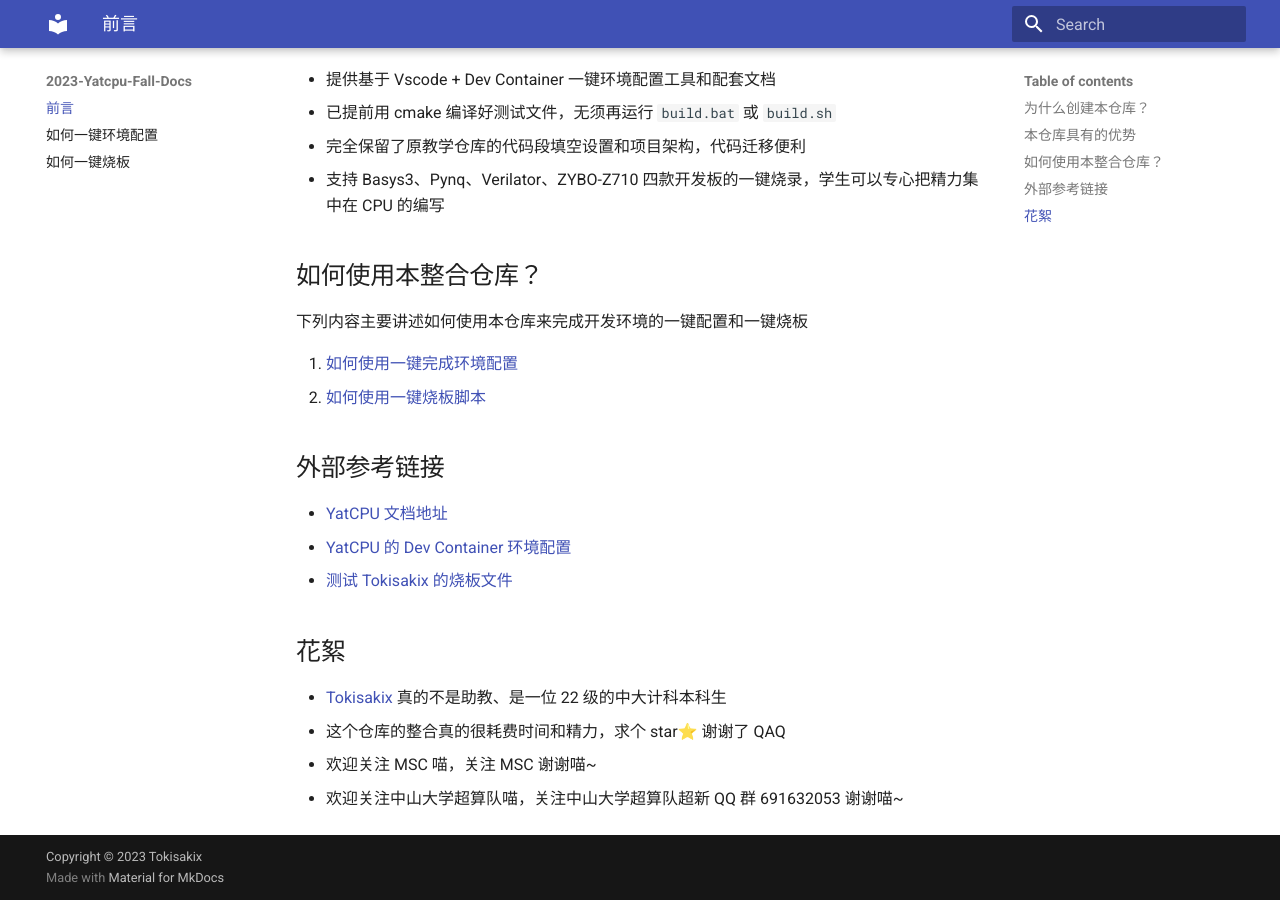
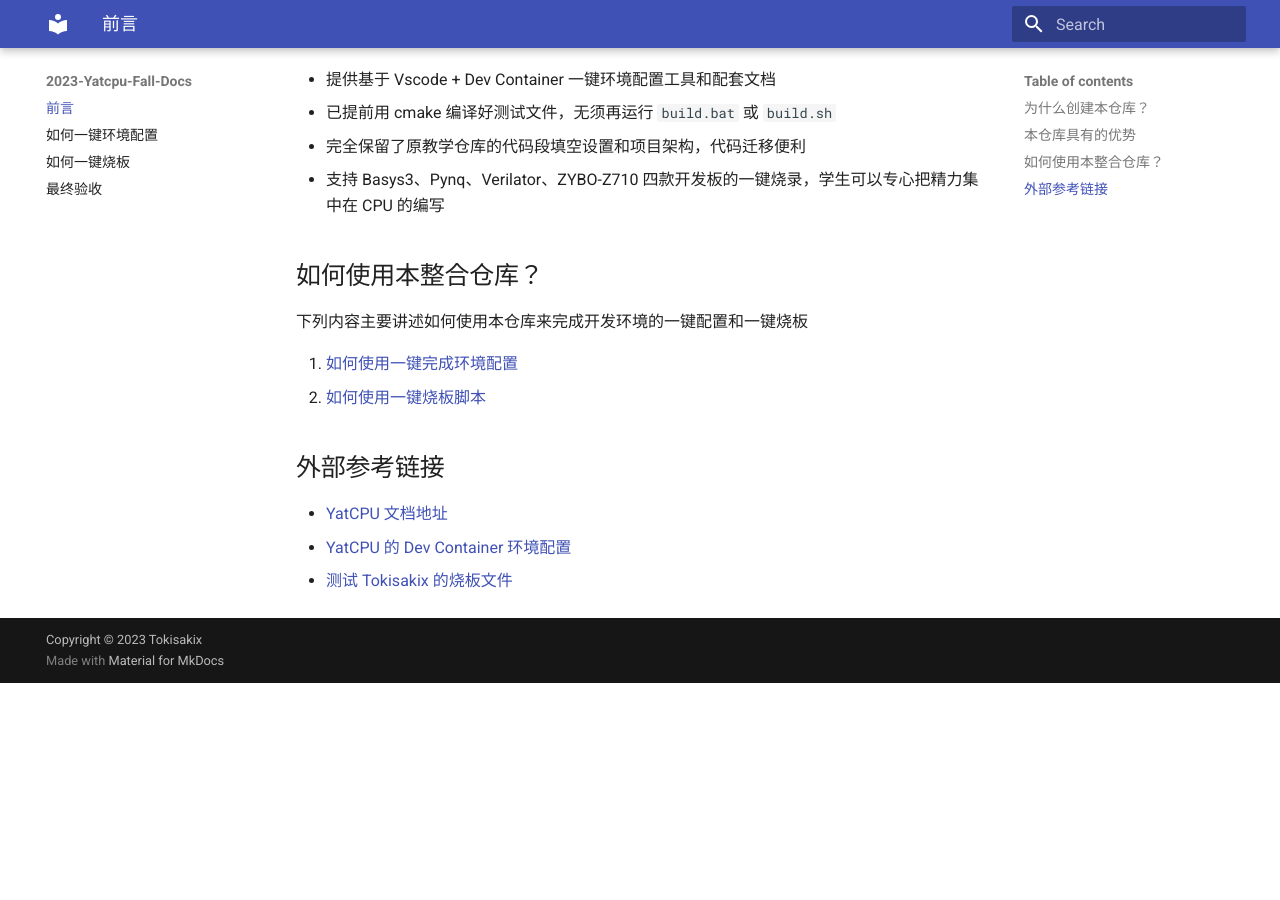
Before and after one commit to Tokisakix/2023-fall-yatcpu-repo, an MkDocs documentation site: the page built from docs/docs/index.md, in a window 1280 px wide and 900 px high, scrolled down 799 px. Built offline with MkDocs 1.6.1 and Material for MkDocs 9.7.7, drawn with Linux system fonts in a browser that asks for light colours; after the commit the page ends 1482 px from its top, so only the background shows below that.

Commit message:
update test

```diff
--- a/docs/docs/index.md
+++ b/docs/docs/index.md
@@ -38,10 +38,3 @@
 - [YatCPU 文档地址](https://yatcpu.sysu.tech)
 - [YatCPU 的 Dev Container 环境配置](http://tokisakix.cn/2023/11/14/%5BDocker%5D%20YatCPU%20%E7%9A%84%20Dev%20container%20%E7%8E%AF%E5%A2%83%E9%85%8D%E7%BD%AE/)
 - [测试 Tokisakix 的烧板文件](https://blog.skyw.cc/archives/258.html)
-
-## 花絮
-
-- [Tokisakix](https://github.com/Tokisakix) 真的不是助教、是一位 22 级的中大计科本科生
-- 这个仓库的整合真的很耗费时间和精力，求个 star⭐ 谢谢了 QAQ
-- 欢迎关注 MSC 喵，关注 MSC 谢谢喵~
-- 欢迎关注中山大学超算队喵，关注中山大学超算队超新 QQ 群 691632053 谢谢喵~
--- a/docs/mkdocs.yml
+++ b/docs/mkdocs.yml
@@ -6,6 +6,7 @@
 - 前言: index.md
 - 如何一键环境配置: env.md
 - 如何一键烧板: board.md
+- 最终验收: test.md
 
 theme:
   name: material
```
Also changed, not shown: docs/docs/test.md (added, +32 -0 lines), 1 other file.
